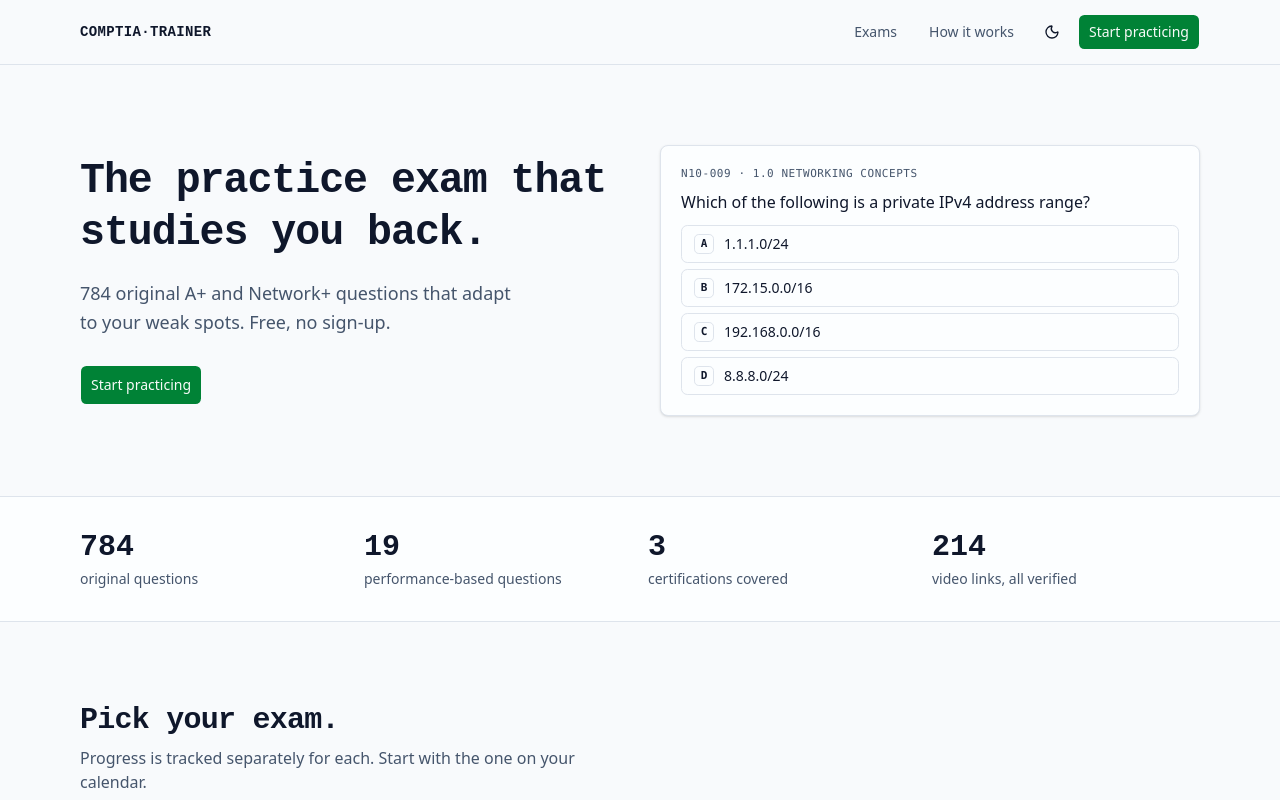
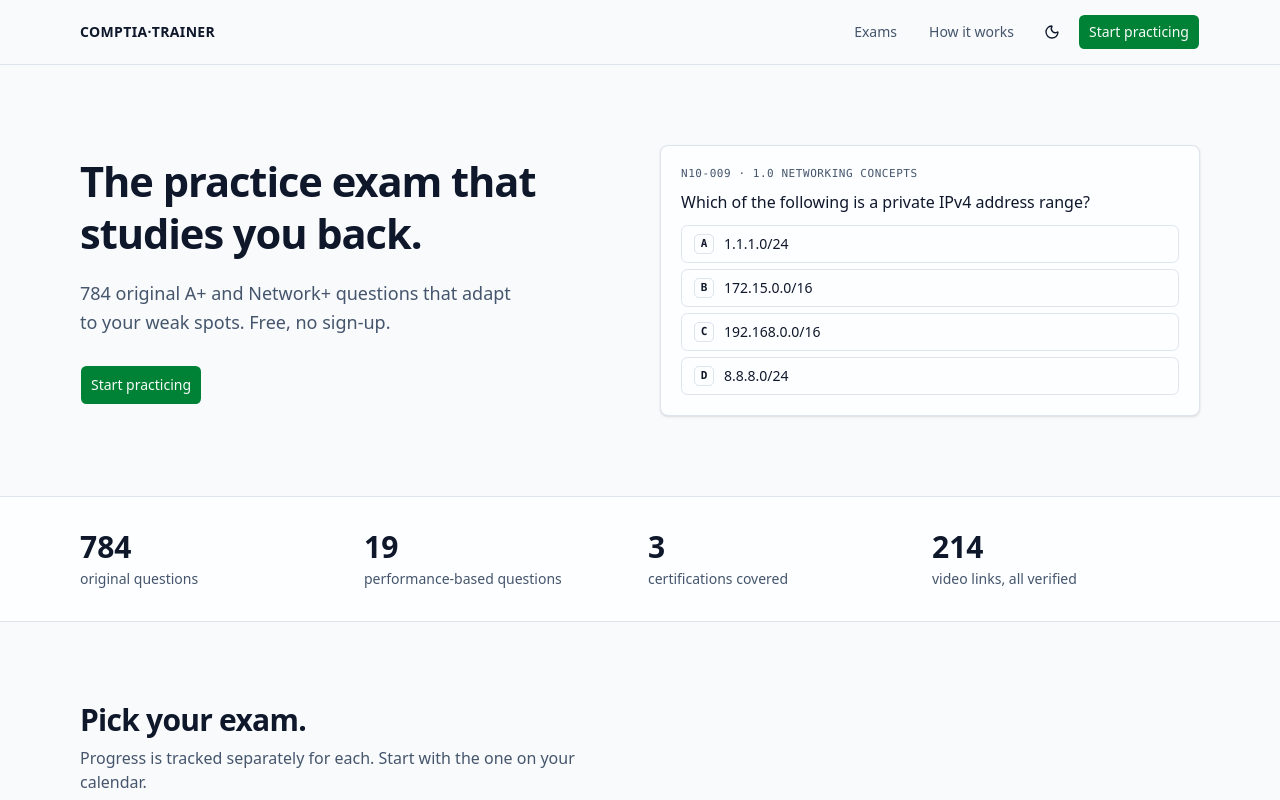
Before and after one commit to johnathanvillalona/cert900, a React (Vite) app: page / in a window 1280 px wide. Shown: the top 800 px of the page. Built offline with nearby package versions, Linux system fonts and the light colour scheme.

Commit message:
Type system: Geist + Geist Mono (user-selected from 4-way comparison)
Co-Authored-By: Claude Opus 4.8 (1M context) <noreply@anthropic.com>

```diff
--- a/package.json
+++ b/package.json
@@ -12,8 +12,8 @@
     "extract-data": "node tools/extract-data.mjs"
   },
   "dependencies": {
-    "@fontsource-variable/jetbrains-mono": "^5.2.8",
-    "@fontsource/ibm-plex-sans": "^5.2.8",
+    "@fontsource-variable/geist": "^5.2.9",
+    "@fontsource-variable/geist-mono": "^5.2.8",
     "class-variance-authority": "^0.7.1",
     "clsx": "^2.1.1",
     "lucide-react": "^1.24.0",
--- a/src/index.css
+++ b/src/index.css
@@ -1,17 +1,15 @@
 @import "tailwindcss";
 @import "tw-animate-css";
 @import "shadcn/tailwind.css";
-@import "@fontsource/ibm-plex-sans/400.css";
-@import "@fontsource/ibm-plex-sans/500.css";
-@import "@fontsource/ibm-plex-sans/600.css";
-@import "@fontsource-variable/jetbrains-mono";
+@import "@fontsource-variable/geist";
+@import "@fontsource-variable/geist-mono";
 
 @custom-variant dark (&:is(.dark *));
 
 @theme inline {
-    --font-heading: 'JetBrains Mono Variable', ui-monospace, monospace;
-    --font-sans: 'IBM Plex Sans', system-ui, sans-serif;
-    --font-mono: 'JetBrains Mono Variable', ui-monospace, Consolas, monospace;
+    --font-heading: 'Geist Variable', system-ui, sans-serif;
+    --font-sans: 'Geist Variable', system-ui, sans-serif;
+    --font-mono: 'Geist Mono Variable', ui-monospace, Consolas, monospace;
     --color-sidebar-ring: var(--sidebar-ring);
     --color-sidebar-border: var(--sidebar-border);
     --color-sidebar-accent-foreground: var(--sidebar-accent-foreground);
```
Also changed, not shown: 1 other file (tests, documents, lock files or other folders).
